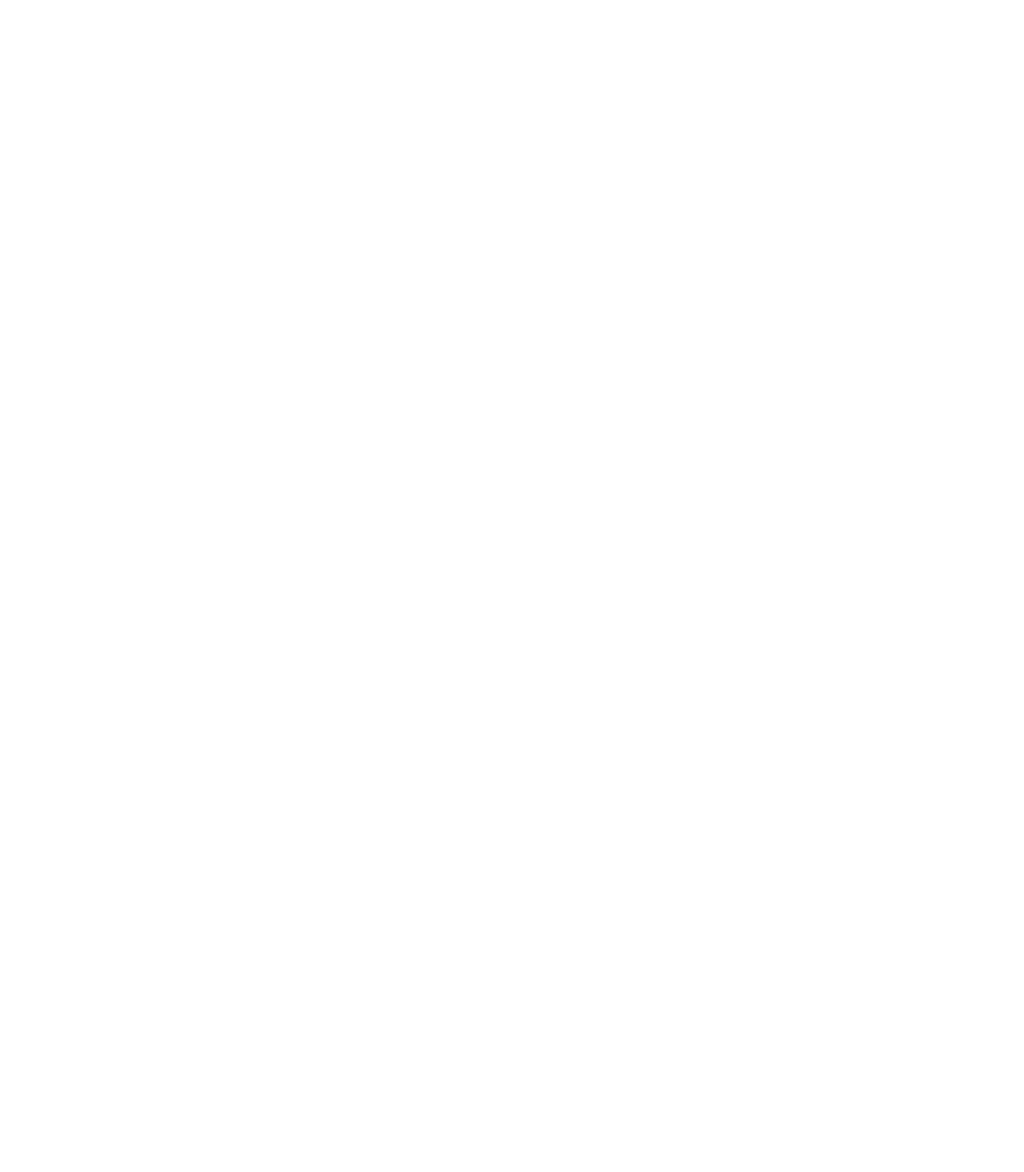
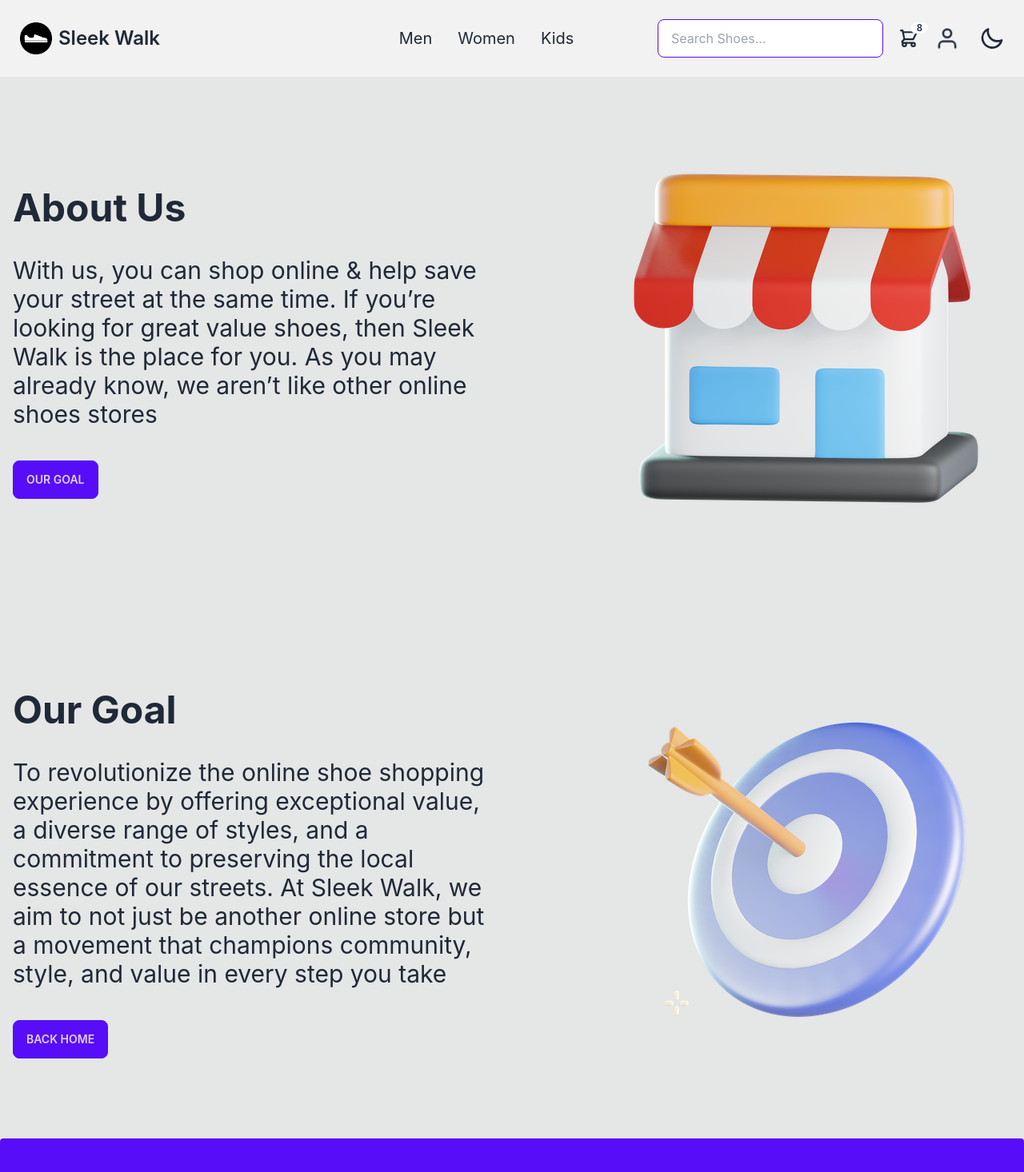
Before and after one commit to Ziyad-Aljaser/sleek-walk, a React (Create React App) app in the folder client/: page /about in a window 1280 px wide. Before the commit this address had no page. Shown: the top 1466 px of the page at 80% size. Before the commit the page ends 800 px from the top, so only its background shows below. Built offline with nearby package versions, Linux system fonts and the light colour scheme.

Commit message:
Update about us page

```diff
--- a/client/src/App.js
+++ b/client/src/App.js
@@ -5,6 +5,7 @@ import Home from "./pages/Home";
 import Login from "./pages/Login";
 import Signup from "./pages/Signup";
 import ShoeDetails from "./pages/ShoeDetails";
+import AboutUs from "./pages/AboutUs";
 
 
 function App() {
@@ -16,6 +17,7 @@ function App() {
         <Route path="/login" element={<Login />} />
         <Route path="/signup" element={<Signup />} />
         <Route path="/shoes-details/:id" element={<ShoeDetails />} />
+        <Route path="/about" element={<AboutUs />} />
       </Routes>
     </>
   );
--- /dev/null
+++ b/client/src/pages/AboutUs.jsx
@@ -0,0 +1,80 @@
+import React, { useRef } from "react";
+import { Link } from "react-router-dom";
+
+import Layout from "../components/Layout";
+
+import about_img from "../assets/about_img.png";
+import goal_img from "../assets/goal_img.png";
+
+export default function AboutUs() {
+
+    // Used to scoll down to the shoes section when the 'Explore Shoes' button is clicked
+    // 1. Set up a reference for the target div
+    const targetRef = useRef(null);
+
+    // 2. Create the function to smoothly scroll to the target div
+    const handleButtonClick = () => {
+        if (targetRef.current) {
+        // Calculate the top position of the target element
+        const targetTop = targetRef.current.getBoundingClientRect().top + window.scrollY;
+        // Define an offset
+        const offset = 80;
+        // Scroll to the target position minus the offset
+        window.scrollTo({
+            top: targetTop - offset,
+            behavior: 'smooth',
+        });
+        }
+    };
+
+    return (
+        <Layout>
+
+            {/* About Us Section */}
+            <div className="hero py-14 bg-base-300">
+                <div className="hero-content grid md:grid-cols-2 gap-8">
+                    <div className="order-2 ml-auto hidden md:block">
+                        <img src={about_img} alt="About" />
+                    </div>
+                    <div>
+                        <h1 className="text-5xl font-bold leading-normal">
+                        About Us
+                        </h1>
+                        <p className="py-6 text-3xl">
+                        With us, you can shop online & help save your street at the same
+                        time. If you’re looking for great value shoes, then
+                        Sleek Walk is the place for you. As you may already know, we
+                        aren’t like other online shoes stores
+                        </p>
+                        <button className="btn btn-primary mt-4" onClick={handleButtonClick}>Our Goal</button>
+                    </div>
+                </div>
+            </div>
+
+            {/* Our Goal Section */}
+            <div ref={targetRef} className="hero py-16 bg-base-300">
+                <div className="hero-content grid md:grid-cols-2 gap-8">
+                    <div className="order-2 ml-auto hidden md:block">
+                        <img src={goal_img} alt="About" />
+                    </div>
+                    <div>
+                        <h1 className="text-5xl font-bold leading-normal">
+                        Our Goal
+                        </h1>
+                        <p className="py-6 text-3xl">
+                        To revolutionize the online shoe shopping experience by offering exceptional value,
+                        a diverse range of styles, and a commitment to preserving the local essence of our streets.
+                        At Sleek Walk, we aim to not just be another online store but a movement that champions community,
+                        style, and value in every step you take
+                        </p>
+                        <Link to={"/"} className="btn btn-primary mt-4">
+                            Back Home
+                        </Link>
+                    </div>
+                </div>
+            </div>
+
+        </Layout>
+  );
+
+}
--- a/client/src/pages/Home.jsx
+++ b/client/src/pages/Home.jsx
@@ -1,4 +1,5 @@
 import React, { useRef, useState } from 'react';
+import { Link } from "react-router-dom";
 
 import Layout from "../components/Layout";
 import Shoes from "../components/Shoes";
@@ -40,20 +41,17 @@ export default function Home() {
       {/* The padding is smaller when the screen is smal */}
       <div className="hero py-16 sm:py-32 bg-base-300">
         <div className="hero-content grid md:grid-cols-2 gap-8">
-          <div className="order-2">
-            <img src={hero_img} className="" alt="Hero" />
+          <div className="order-2 hidden md:block">
+            <img src={hero_img} alt="Hero" />
           </div>
           <div>
             <h1 className="text-5xl font-bold leading-normal">
               Welcome to Sleek Walk Online Shoes Store
             </h1>
-            <p className="py-6">
-              With us, you can shop online & help save your street at the same
-              time. If you’re looking for great value shoes, then
-              Sleek Walk is the place for you. As you may already know, we
-              aren’t like other online shoes stores.
-            </p>
-            <button className="btn btn-primary mt-4" onClick={handleButtonClick}>Explore Shoes</button>
+            <button className="btn btn-primary mt-24 mr-6" onClick={handleButtonClick}>Explore Shoes</button>
+            <Link to="/about" className="btn btn-primary">
+              About us
+            </Link>
           </div>
         </div>
       </div>
```
Also changed, not shown: client/src/assets/about_img.png (added), client/src/assets/goal_img.png (added).
